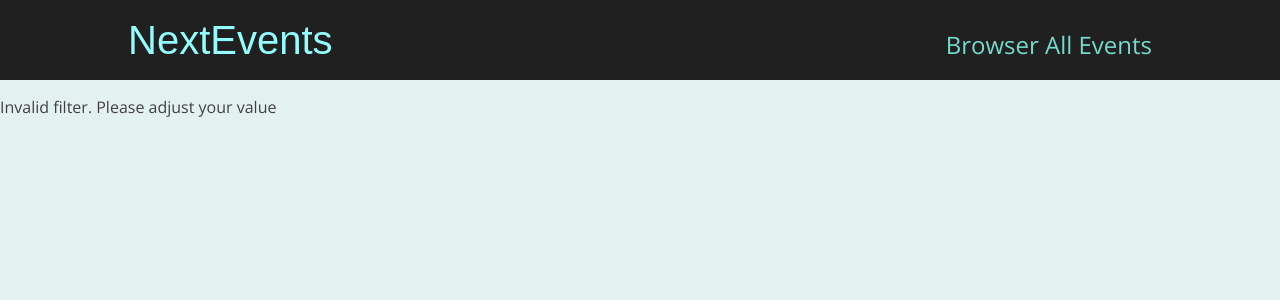
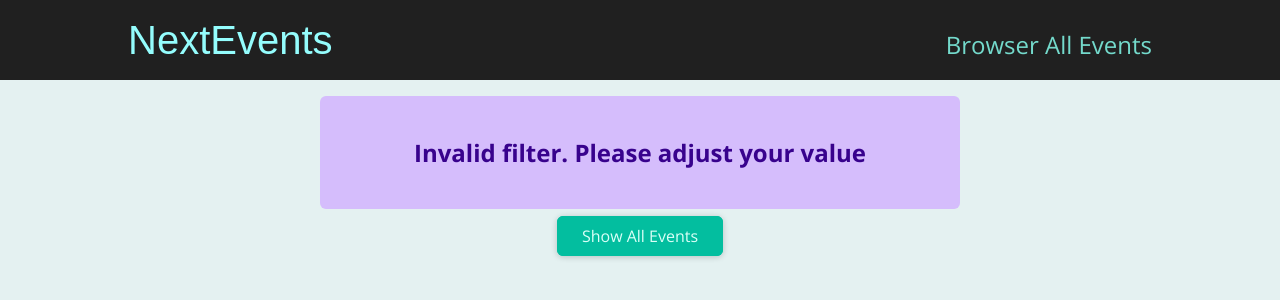
Before and after one commit to subhankarmaiti/Web-Developmen, a Next.js app in the folder nextjs/events-app/: page /events/e2 in a window 1280 px wide. Shown: the top 300 px of the page. Built offline with nearby package versions, Linux system fonts and the light colour scheme.

Commit message:
result title and error alert

```diff
--- /dev/null
+++ b/nextjs/events-app/components/events/results-title.js
@@ -0,0 +1,20 @@
+import Button from '../ui/button';
+import classes from './results-title.module.css';
+
+function ResultsTitle(props) {
+  const { date } = props;
+
+  const humanReadableDate = new Date(date).toLocaleDateString('en-US', {
+    month: 'long',
+    year: 'numeric',
+  });
+
+  return (
+    <section className={classes.title}>
+      <h1>Events in {humanReadableDate}</h1>
+      <Button link='/events'>Show all events</Button>
+    </section>
+  );
+}
+
+export default ResultsTitle;
--- /dev/null
+++ b/nextjs/events-app/components/events/results-title.module.css
@@ -0,0 +1,6 @@
+.title {
+  margin: 2rem auto;
+  width: 90%;
+  max-width: 40rem;
+  text-align: center;
+}
--- /dev/null
+++ b/nextjs/events-app/components/ui/error-alert.js
@@ -0,0 +1,7 @@
+import classes from './error-alert.module.css';
+
+function ErrorAlert(props) {
+  return <div className={classes.alert}>{props.children}</div>;
+}
+
+export default ErrorAlert;
--- /dev/null
+++ b/nextjs/events-app/components/ui/error-alert.module.css
@@ -0,0 +1,12 @@
+.alert {
+  margin: 1rem auto;
+  padding: 1rem 2rem;
+  width: 90%;
+  max-width: 40rem;
+  background-color: #d5bdfc;
+  color: #38028d;
+  font-weight: bold;
+  font-size: 1.5rem;
+  text-align: center;
+  border-radius: 6px;
+}
--- a/nextjs/events-app/pages/events/[...slug].js
+++ b/nextjs/events-app/pages/events/[...slug].js
@@ -1,4 +1,7 @@
+import Button from "../../components/ui/button";
+import ErrorAlert from "../../components/ui/error-alert";
 import EventList from "../../components/events/event-list";
+import ResultsTitle from "../../components/events/results-title";
 import { getFilteredEvents } from "../../dummy-data";
 import { useRouter } from "next/router";
 
@@ -20,22 +23,43 @@ function FilteredEvents() {
     numMonth < 1 ||
     numMonth > 12
   ) {
-    return <p>Invalid filter. Please adjust your value</p>;
+    return (
+      <>
+        <ErrorAlert>
+          <p>Invalid filter. Please adjust your value</p>
+        </ErrorAlert>
+        <div className="center">
+          <Button link="/events"> Show All Events</Button>
+        </div>
+      </>
+    );
   }
 
   const filteredEvents = getFilteredEvents({
     year: numYear,
     month: numMonth,
   });
-  console.log(numYear, numMonth);
+
   if (!filteredEvents || filteredEvents.length === 0) {
-    return <p>No events for the chosen filter</p>;
+    return (
+      <>
+        <ErrorAlert>
+          <p>No events for the chosen filter</p>
+        </ErrorAlert>
+        <div className="center">
+          <Button link="/events"> Show All Events</Button>
+        </div>
+      </>
+    );
   }
 
+  const date = new Date(numYear, numMonth - 1);
+
   return (
-    <div>
+    <>
+      <ResultsTitle date={date} />
       <EventList items={filteredEvents} />
-    </div>
+    </>
   );
 }
 
```
Also changed, not shown: nextjs/events-app/pages/events/[eventid].js (+6 -1 lines).
